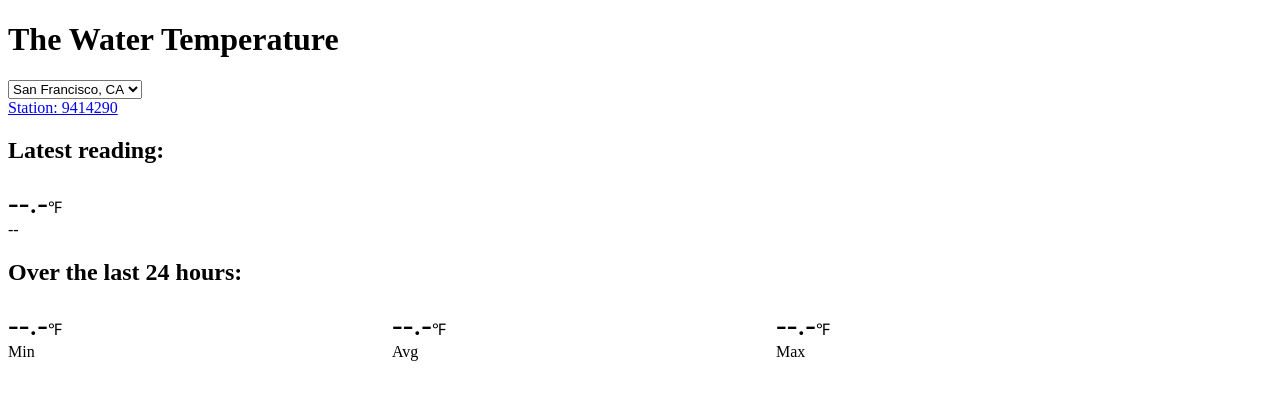
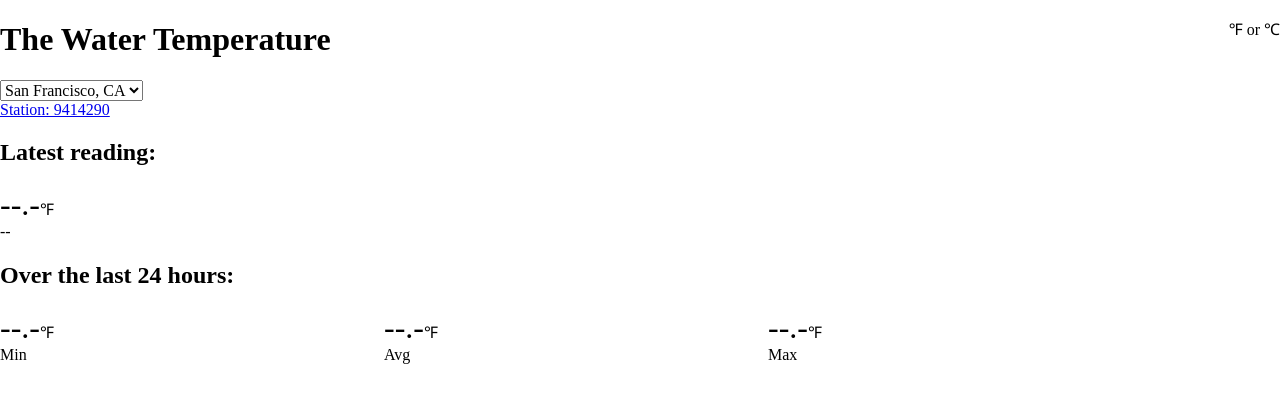
Before and after one commit to gj262/thewatertemp, a website: page public/index.html in a window 1280 px wide. Drawn offline with nearby package versions, Linux system fonts and the light colour scheme; no server answers.

Commit message:
normalize and start with units display

```diff
--- a/public/index.html
+++ b/public/index.html
@@ -5,13 +5,15 @@
     <title>The Water Temperature</title>
     <script type="text/javascript" src="index.js"></script>
     <link href="style.css" rel="stylesheet">
+    <link href="https://cdnjs.cloudflare.com/ajax/libs/normalize/8.0.0/normalize.min.css" rel="stylesheet">
 </head>
 
 <body>
+    <span class="choose-unit" id="choose-unit">&#8457; or &#8451;</span>
     <h1>The Water Temperature</h1>
 
     <select id="choose-station" name="station"></select>
-    <a class="station-link" id="station-link" href="#"></a>
+    <a class="station-link" id="station-link" href="# "></a>
 
     <h2>Latest reading:</h2>
     <div id="latest-temp"></div>
--- a/public/style.css
+++ b/public/style.css
@@ -1,3 +1,7 @@
+.choose-unit {
+  float: right;
+}
+
 .station-link {
   display: block;
 }
```
